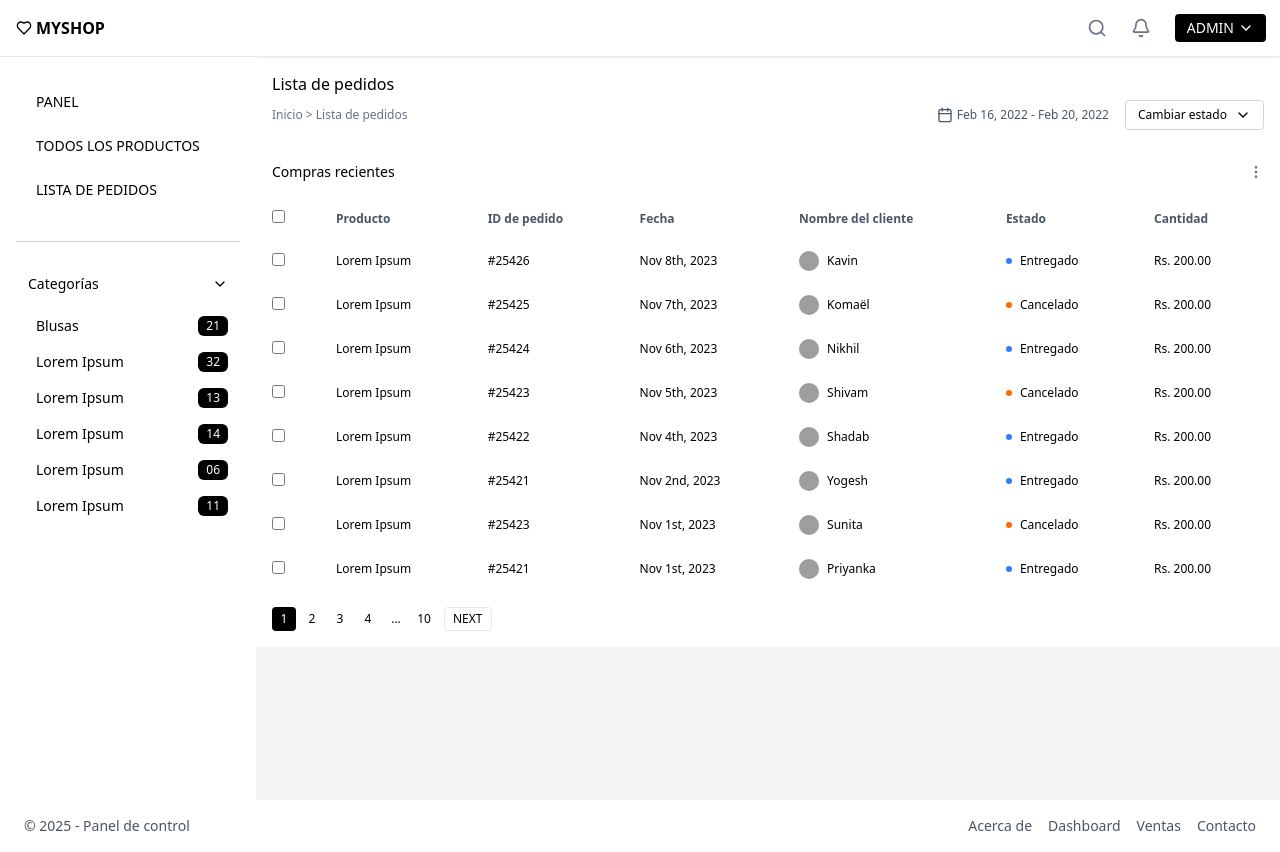
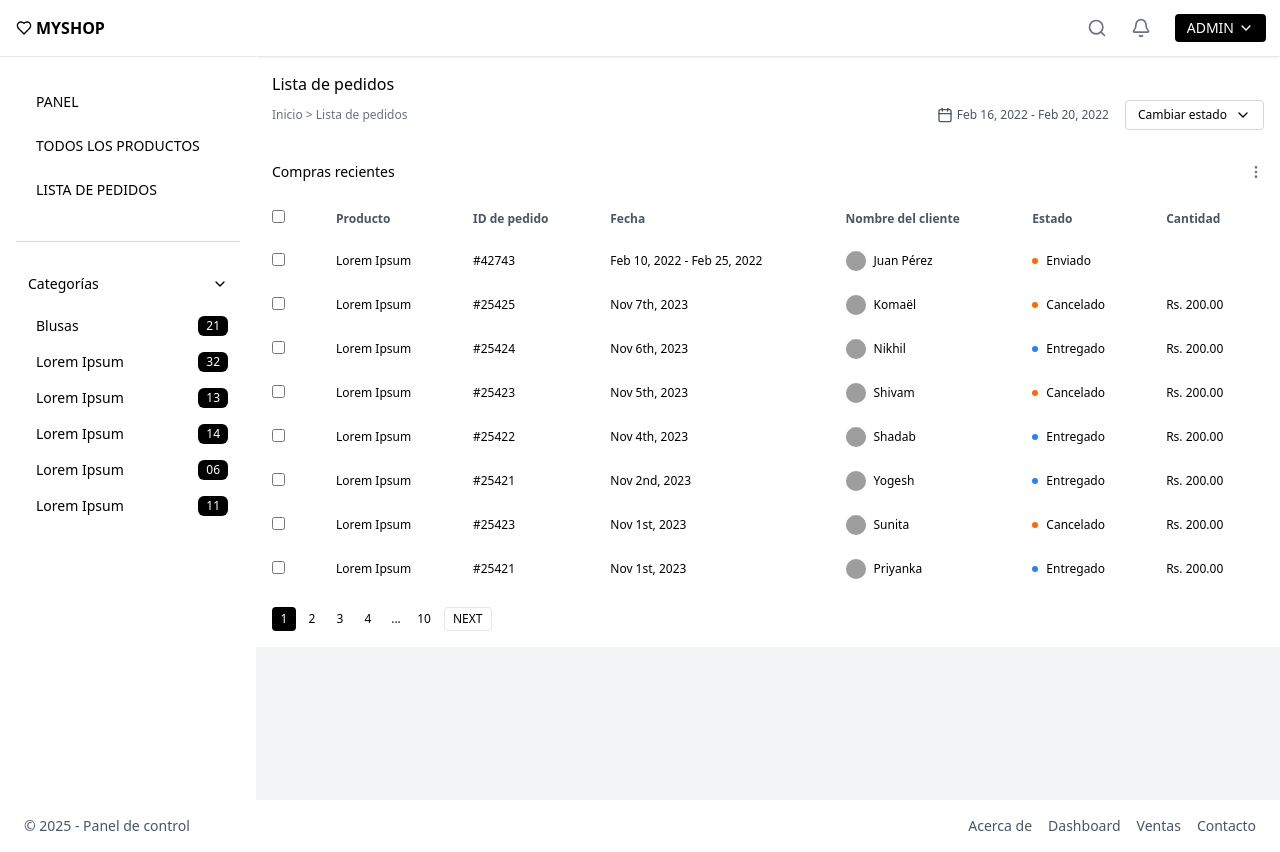
Before and after one commit to juradoger/myshopfronted, a React (Vite) app: page /admin/tabla in a window 1280 px wide. Built offline with nearby package versions, Linux system fonts and the light colour scheme; grey boxes are pictures that could not be loaded.

Commit message:
Implement admin navigation and update routes; add pedidos data structure

```diff
--- a/src/components/nav/navbar_admin.jsx
+++ b/src/components/nav/navbar_admin.jsx
@@ -5,12 +5,30 @@ import { Search, Bell, ChevronDown, Heart } from "lucide-react"
 import PopupBusquedaProducto from "../popups/admin/popupbusquedaproducto"
 import PopupNotificaciones from "../popups/admin/popupnotificaciones"
 import PopupLogout from "../popups/admin/popuplogout"
+import { useNavigate } from "react-router-dom"
 
+//const rutas = ["PANEL", "TODOS LOS PRODUCTOS", "LISTA DE PEDIDOS"]
+const rutas = [
+  {
+    title: "PANEL",
+    path: "/admin",
+  },
+  {
+    title: "TODOS LOS PRODUCTOS",
+    path: "/admin/productos",
+  },
+  {
+    title: "LISTA DE PEDIDOS",
+    path: "/admin/tabla",
+  },
+]
 const NavbarAdmin = ({ children }) => {
   const [isSidebarOpen, setIsSidebarOpen] = useState(true)
   const [isSearchOpen, setIsSearchOpen] = useState(false)
   const [isNotificationsOpen, setIsNotificationsOpen] = useState(false)
   const [isAdminOpen, setIsAdminOpen] = useState(false)
+
+  const navigate= useNavigate()
 
   const categories = [
     { name: "Blusas", count: "21" },
@@ -49,6 +67,10 @@ const NavbarAdmin = ({ children }) => {
     setIsAdminOpen(false)
   }
 
+  const navigateTo = (path) => {
+    navigate(path)
+  }
+
   return (
     <>
       {/* Sidebar */}
@@ -65,12 +87,13 @@ const NavbarAdmin = ({ children }) => {
 
         {/* Menú principal */}
         <div className="p-6 space-y-1">
-          {["PANEL", "TODOS LOS PRODUCTOS", "LISTA DE PEDIDOS"].map((item, idx) => (
+          {rutas.map((item, idx) => (
             <div
               key={idx}
               className="py-2 px-3 text-black hover:bg-black hover:text-white rounded cursor-pointer transition-colors"
+              onClick={() => navigateTo(item.path)}
             >
-              <span className="font-medium text-sm">{item}</span>
+              <span className="font-medium text-sm">{item.title}</span>
             </div>
           ))}
         </div>
--- a/src/components/nav/navbar_cliente.jsx
+++ b/src/components/nav/navbar_cliente.jsx
@@ -49,7 +49,7 @@ const NavbarCliente = ({children}) => {
     "Moda",
   ]
 
-  const filterCategories = {
+  const  filterCategories = {
     categories: [
       { name: "Ropa - Para todos los géneros", checked: false },
       { name: "Artículos, Weekenders & Complementos", checked: false },
@@ -174,7 +174,7 @@ const NavbarCliente = ({children}) => {
       </div>
 
       {/* Product Filters - Sidebar */}
-      <div className="flex flex-col md:flex-row p-4">
+      <div className="flex flex-col md:flex-row p-4 flex-1">
         <div className="w-full md:w-1/4 p-6">
           {/* Categorías */}
           <div className="mb-6">
--- /dev/null
+++ b/src/data/pedidos.js
@@ -0,0 +1,226 @@
+export const pedidos = [
+  {
+    id: "42743",
+    producto: "Lorem Ipsum",
+    fecha: "Feb 10, 2022 - Feb 25, 2022",
+    estado: "Enviado",
+    cliente: {
+      nombre: "Juan Pérez",
+      email: "juanperez@gmail.com",
+      telefono: "+51 992 231 1212",
+    },
+    envio: {
+      metodo: "Pedidos express",
+      pago: "PayPal",
+      direccion: "Clorinda Matto, Pardo Viejo, Surquillo, Lima, Perú",
+    },
+    pago: {
+      tarjeta: "** ** ** 6342",
+      titular: "Juana Pérez",
+      telefono: "+51 992 231 1212",
+    },
+    resumen: {
+      subtotal: 3201.6,
+      impuesto: 640.32,
+      descuento: 0,
+      envio: 0,
+      total: 3841.92,
+    },
+  },
+  {
+    id: "25425",
+    producto: "Lorem Ipsum",
+    fecha: "Nov 7th, 2023",
+    cliente: {
+      nombre: "Komaël",
+      avatar: "https://randomuser.me/api/portraits/men/12.jpg",
+    },
+    estado: "Cancelado",
+    cantidad: "Rs. 200.00",
+    envio: {
+      metodo: "Pedidos express",
+      pago: "PayPal",
+      direccion: "Clorinda Matto, Pardo Viejo, Surquillo, Lima, Perú",
+    },
+    pago: {
+      tarjeta: "** ** ** 6342",
+      titular: "Juana Pérez",
+      telefono: "+51 992 231 1212",
+    },
+    resumen: {
+      subtotal: 3201.6,
+      impuesto: 640.32,
+      descuento: 0,
+      envio: 0,
+      total: 3841.92,
+    },
+  },
+  {
+    id: "25424",
+    producto: "Lorem Ipsum",
+    fecha: "Nov 6th, 2023",
+    cliente: {
+      nombre: "Nikhil",
+      avatar: "https://randomuser.me/api/portraits/men/13.jpg",
+    },
+    estado: "Entregado",
+    cantidad: "Rs. 200.00",
+    envio: {
+      metodo: "Pedidos express",
+      pago: "PayPal",
+      direccion: "Clorinda Matto, Pardo Viejo, Surquillo, Lima, Perú",
+    },
+    pago: {
+      tarjeta: "** ** ** 6342",
+      titular: "Juana Pérez",
+      telefono: "+51 992 231 1212",
+    },
+    resumen: {
+      subtotal: 3201.6,
+      impuesto: 640.32,
+      descuento: 0,
+      envio: 0,
+      total: 3841.92,
+    },
+  },
+  {
+    id: "25423",
+    producto: "Lorem Ipsum",
+    fecha: "Nov 5th, 2023",
+    cliente: {
+      nombre: "Shivam",
+      avatar: "https://randomuser.me/api/portraits/men/14.jpg",
+    },
+    estado: "Cancelado",
+    cantidad: "Rs. 200.00",
+    envio: {
+      metodo: "Pedidos express",
+      pago: "PayPal",
+      direccion: "Clorinda Matto, Pardo Viejo, Surquillo, Lima, Perú",
+    },
+    pago: {
+      tarjeta: "** ** ** 6342",
+      titular: "Juana Pérez",
+      telefono: "+51 992 231 1212",
+    },
+    resumen: {
+      subtotal: 3201.6,
+      impuesto: 640.32,
+      descuento: 0,
+      envio: 0,
+      total: 3841.92,
+    },
+  },
+  {
+    id: "25422",
+    producto: "Lorem Ipsum",
+    fecha: "Nov 4th, 2023",
+    cliente: {
+      nombre: "Shadab",
+      avatar: "https://randomuser.me/api/portraits/men/15.jpg",
+    },
+    estado: "Entregado",
+    cantidad: "Rs. 200.00",
+    envio: {
+      metodo: "Pedidos express",
+      pago: "PayPal",
+      direccion: "Clorinda Matto, Pardo Viejo, Surquillo, Lima, Perú",
+    },
+    pago: {
+      tarjeta: "** ** ** 6342",
+      titular: "Juana Pérez",
+      telefono: "+51 992 231 1212",
+    },
+    resumen: {
+      subtotal: 3201.6,
+      impuesto: 640.32,
+      descuento: 0,
+      envio: 0,
+      total: 3841.92,
+    },
+  },
+  {
+    id: "25421",
+    producto: "Lorem Ipsum",
+    fecha: "Nov 2nd, 2023",
+    cliente: {
+      nombre: "Yogesh",
+      avatar: "https://randomuser.me/api/portraits/men/16.jpg",
+    },
+    estado: "Entregado",
+    cantidad: "Rs. 200.00",
+    envio: {
+      metodo: "Pedidos express",
+      pago: "PayPal",
+      direccion: "Clorinda Matto, Pardo Viejo, Surquillo, Lima, Perú",
+    },
+    pago: {
+      tarjeta: "** ** ** 6342",
+      titular: "Juana Pérez",
+      telefono: "+51 992 231 1212",
+    },
+    resumen: {
+      subtotal: 3201.6,
+      impuesto: 640.32,
+      descuento: 0,
+      envio: 0,
+      total: 3841.92,
+    },
+  },
+  {
+    id: "25423",
+    producto: "Lorem Ipsum",
+    fecha: "Nov 1st, 2023",
+    cliente: {
+      nombre: "Sunita",
+      avatar: "https://randomuser.me/api/portraits/women/11.jpg",
+    },
+    estado: "Cancelado",
+    cantidad: "Rs. 200.00",
+    envio: {
+      metodo: "Pedidos express",
+      pago: "PayPal",
+      direccion: "Clorinda Matto, Pardo Viejo, Surquillo, Lima, Perú",
+    },
+    pago: {
+      tarjeta: "** ** ** 6342",
+      titular: "Juana Pérez",
+      telefono: "+51 992 231 1212",
+    },
+    resumen: {
+      subtotal: 3201.6,
+      impuesto: 640.32,
+      descuento: 0,
+      envio: 0,
+      total: 3841.92,
+    },
+  },
+  {
+    id: "25421",
+    producto: "Lorem Ipsum",
+    fecha: "Nov 1st, 2023",
+    cliente: {
+      nombre: "Priyanka",
+      avatar: "https://randomuser.me/api/portraits/women/12.jpg",
+    },
+    estado: "Entregado",
+    cantidad: "Rs. 200.00",
+    envio: {
+      metodo: "Pedidos express",
+      pago: "PayPal",
+      direccion: "Clorinda Matto, Pardo Viejo, Surquillo, Lima, Perú",
+    },
+    pago: {
+      tarjeta: "** ** ** 6342",
+      titular: "Juana Pérez",
+      telefono: "+51 992 231 1212",
+    },
+    resumen: {
+      subtotal: 3201.6,
+      impuesto: 640.32,
+      descuento: 0,
+      envio: 0,
+      total: 3841.92,
+    },
+  },
+];
--- a/src/pages/admin/detalleventas.jsx
+++ b/src/pages/admin/detalleventas.jsx
@@ -1,47 +1,25 @@
-import { useState, useEffect } from "react"
-import { MapPin, Download, ExternalLink } from "lucide-react"
+import { useState, useEffect } from "react";
+import { MapPin, Download, ExternalLink } from "lucide-react";
+import { useParams } from "react-router-dom";
+import { pedidos } from "../../data/pedidos";
 
 export default function DetallesPedido() {
-  const [productos, setProductos] = useState([])
-  const [isLoading, setIsLoading] = useState(true)
-  const [pedido, setPedido] = useState({
-    id: "42743",
-    fecha: "Feb 10, 2022 - Feb 25, 2022",
-    estado: "Enviado",
-    cliente: {
-      nombre: "Juan Pérez",
-      email: "juanperez@gmail.com",
-      telefono: "+51 992 231 1212",
-    },
-    envio: {
-      metodo: "Pedidos express",
-      pago: "PayPal",
-      direccion: "Clorinda Matto, Pardo Viejo, Surquillo, Lima, Perú",
-    },
-    pago: {
-      tarjeta: "** ** ** 6342",
-      titular: "Juana Pérez",
-      telefono: "+51 992 231 1212",
-    },
-    resumen: {
-      subtotal: 3201.6,
-      impuesto: 640.32,
-      descuento: 0,
-      envio: 0,
-      total: 3841.92,
-    },
-  })
+  const params = useParams();
+
+  const [productos, setProductos] = useState([]);
+  const [isLoading, setIsLoading] = useState(true);
+  const [pedido, setPedido] = useState(pedidos.find((p) => p.id === params.id));
 
   useEffect(() => {
-    fetchProductos()
-  }, [])
+    fetchProductos();
+  }, []);
 
   const fetchProductos = async () => {
-    setIsLoading(true)
+    setIsLoading(true);
     try {
       // Usando la API de FakeStore como ejemplo
-      const response = await fetch("https://fakestoreapi.com/products?limit=4")
-      const data = await response.json()
+      const response = await fetch("https://fakestoreapi.com/products?limit=4");
+      const data = await response.json();
 
       // Adaptando los datos al formato que necesitamos
       const productosFormateados = data.map((item) => ({
@@ -52,13 +30,12 @@ export default function DetallesPedido() {
       }));
 
       setProductos(productosFormateados);
-
     } catch (error) {
-      console.error("Error al obtener productos:", error)
+      console.error("Error al obtener productos:", error);
     } finally {
-      setIsLoading(false)
+      setIsLoading(false);
     }
-  }
+  };
 
   return (
     <div className="bg-gray-100 min-h-screen p-6">
@@ -76,7 +53,9 @@ export default function DetallesPedido() {
             <span className="mx-2">/</span>
             <span className="text-gray-700">Detalles del pedido</span>
           </div>
-          <h1 className="text-2xl font-bold text-gray-800">Detalles de pedidos</h1>
+          <h1 className="text-2xl font-bold text-gray-800">
+            Detalles de pedidos
+          </h1>
         </div>
 
         {/* Contenido principal */}
@@ -136,7 +115,9 @@ export default function DetallesPedido() {
                 <h3 className="font-semibold">Cliente</h3>
               </div>
               <div className="space-y-1 text-sm">
-                <p className="font-medium">Nombre completo: {pedido.cliente.nombre}</p>
+                <p className="font-medium">
+                  Nombre completo: {pedido.cliente.nombre}
+                </p>
                 <p>Email: {pedido.cliente.email}</p>
                 <p>Teléfono: {pedido.cliente.telefono}</p>
               </div>
@@ -230,7 +211,10 @@ export default function DetallesPedido() {
                 <thead>
                   <tr className="text-left text-xs text-gray-500">
                     <th className="py-3 pl-4 pr-3 w-12">
-                      <input type="checkbox" className="rounded border-gray-300" />
+                      <input
+                        type="checkbox"
+                        className="rounded border-gray-300"
+                      />
                     </th>
                     <th className="py-3 px-3">Nombre del producto</th>
                     <th className="py-3 px-3">ID de pedido</th>
@@ -249,12 +233,23 @@ export default function DetallesPedido() {
                     productos.map((producto, index) => (
                       <tr key={index} className="text-sm">
                         <td className="py-4 pl-4 pr-3">
-                          <input type="checkbox" className="rounded border-gray-300" />
+                          <input
+                            type="checkbox"
+                            className="rounded border-gray-300"
+                          />
                         </td>
-                        <td className="py-4 px-3 font-medium">{producto.nombre}</td>
-                        <td className="py-4 px-3 text-gray-500">{producto.id}</td>
-                        <td className="py-4 px-3 text-center">{producto.cantidad}</td>
-                        <td className="py-4 px-3 text-right">Bs. {producto.precio}</td>
+                        <td className="py-4 px-3 font-medium">
+                          {producto.nombre}
+                        </td>
+                        <td className="py-4 px-3 text-gray-500">
+                          {producto.id}
+                        </td>
+                        <td className="py-4 px-3 text-center">
+                          {producto.cantidad}
+                        </td>
+                        <td className="py-4 px-3 text-right">
+                          Bs. {producto.precio}
+                        </td>
                       </tr>
                     ))
                   )}
@@ -293,5 +288,5 @@ export default function DetallesPedido() {
         </div>
       </div>
     </div>
-  )
+  );
 }
--- a/src/pages/admin/loginregistrar.jsx
+++ b/src/pages/admin/loginregistrar.jsx
@@ -1,6 +1,7 @@
 import { HeartCrack, HeartIcon } from "lucide-react"
 import { useState } from "react"
 import { FaGoogle, FaApple, FaFacebook } from "react-icons/fa"
+import { useNavigate } from "react-router-dom"
 
 
 const LoginRegistrar = () => {
@@ -13,6 +14,8 @@ const LoginRegistrar = () => {
   const [aceptarTerminos, setAceptarTerminos] = useState(false)
   const [isLoggedIn, setIsLoggedIn] = useState(false)
 
+  const navigate = useNavigate()
+
   // Función para cambiar entre modales
   const toggleModal = () => {
     setShowLogin(!showLogin)
@@ -23,7 +26,7 @@ const LoginRegistrar = () => {
     e.preventDefault()
     console.log("Login con:", { email, password, mantenerConectado })
     // Simulamos login exitoso
-    setIsLoggedIn(true)
+    navigate("/admin")
   }
 
   // Función para manejar el registro
--- a/src/pages/admin/tablaproductos.jsx
+++ b/src/pages/admin/tablaproductos.jsx
@@ -1,101 +1,15 @@
-import { useState } from "react"
-import { MoreVertical } from "lucide-react"
+import { useState } from "react";
+import { MoreVertical } from "lucide-react";
+import { useNavigate } from "react-router-dom";
+import { pedidos as pedidosDB } from "../../data/pedidos";
 
 const TablaProductos = () => {
+  const [pedidos, setPedidos] = useState(pedidosDB);
 
-  const [pedidos, setPedidos] = useState([
-    {
-      id: "#25426",
-      producto: "Lorem Ipsum",
-      fecha: "Nov 8th, 2023",
-      cliente: {
-        nombre: "Kavin",
-        avatar: "https://randomuser.me/api/portraits/men/11.jpg",
-      },
-      estado: "Entregado",
-      cantidad: "Rs. 200.00",
-    },
-    {
-      id: "#25425",
-      producto: "Lorem Ipsum",
-      fecha: "Nov 7th, 2023",
-      cliente: {
-        nombre: "Komaël",
-        avatar: "https://randomuser.me/api/portraits/men/12.jpg",
-      },
-      estado: "Cancelado",
-      cantidad: "Rs. 200.00",
-    },
-    {
-      id: "#25424",
-      producto: "Lorem Ipsum",
-      fecha: "Nov 6th, 2023",
-      cliente: {
-        nombre: "Nikhil",
-        avatar: "https://randomuser.me/api/portraits/men/13.jpg",
-      },
-      estado: "Entregado",
-      cantidad: "Rs. 200.00",
-    },
-    {
-      id: "#25423",
-      producto: "Lorem Ipsum",
-      fecha: "Nov 5th, 2023",
-      cliente: {
-        nombre: "Shivam",
-        avatar: "https://randomuser.me/api/portraits/men/14.jpg",
-      },
-      estado: "Cancelado",
-      cantidad: "Rs. 200.00",
-    },
-    {
-      id: "#25422",
-      producto: "Lorem Ipsum",
-      fecha: "Nov 4th, 2023",
-      cliente: {
-        nombre: "Shadab",
-        avatar: "https://randomuser.me/api/portraits/men/15.jpg",
-      },
-      estado: "Entregado",
-      cantidad: "Rs. 200.00",
-    },
-    {
-      id: "#25421",
-      producto: "Lorem Ipsum",
-      fecha: "Nov 2nd, 2023",
-      cliente: {
-        nombre: "Yogesh",
-        avatar: "https://randomuser.me/api/portraits/men/16.jpg",
-      },
-      estado: "Entregado",
-      cantidad: "Rs. 200.00",
-    },
-    {
-      id: "#25423",
-      producto: "Lorem Ipsum",
-      fecha: "Nov 1st, 2023",
-      cliente: {
-        nombre: "Sunita",
-        avatar: "https://randomuser.me/api/portraits/women/11.jpg",
-      },
-      estado: "Cancelado",
-      cantidad: "Rs. 200.00",
-    },
-    {
-      id: "#25421",
-      producto: "Lorem Ipsum",
-      fecha: "Nov 1st, 2023",
-      cliente: {
-        nombre: "Priyanka",
-        avatar: "https://randomuser.me/api/portraits/women/12.jpg",
-      },
-      estado: "Entregado",
-      cantidad: "Rs. 200.00",
-    },
-  ])
+  const navigate = useNavigate();
 
-  const startDate = "Feb 16, 2022"
-  const endDate = "Feb 20, 2022"
+  const startDate = "Feb 16, 2022";
+  const endDate = "Feb 20, 2022";
 
   return (
     <div className="bg-gray-100">
@@ -124,7 +38,14 @@ const TablaProductos = () => {
                     strokeLinejoin="round"
                     className="mr-1"
                   >
-                    <rect x="3" y="4" width="18" height="18" rx="2" ry="2"></rect>
+                    <rect
+                      x="3"
+                      y="4"
+                      width="18"
+                      height="18"
+                      rx="2"
+                      ry="2"
+                    ></rect>
                     <line x1="16" y1="2" x2="16" y2="6"></line>
                     <line x1="8" y1="2" x2="8" y2="6"></line>
                     <line x1="3" y1="10" x2="21" y2="10"></line>
@@ -154,7 +75,6 @@ const TablaProductos = () => {
           </div>
         </div>
 
-
         <div className="px-4 pb-4 mt-4">
           <div className="flex justify-between items-center mb-4">
             <h2 className="font-medium text-sm">Compras recientes</h2>
@@ -163,13 +83,15 @@ const TablaProductos = () => {
             </button>
           </div>
 
-
           <div className="overflow-x-auto">
             <table className="w-full">
               <thead>
                 <tr className="text-xs text-gray-600">
                   <th className="py-3 pr-4 text-left w-12">
-                    <input type="checkbox" className="rounded border-gray-300" />
+                    <input
+                      type="checkbox"
+                      className="rounded border-gray-300"
+                    />
                   </th>
                   <th className="py-3 px-4 text-left">Producto</th>
                   <th className="py-3 px-4 text-left">ID de pedido</th>
@@ -183,10 +105,18 @@ const TablaProductos = () => {
                 {pedidos.map((pedido, index) => (
                   <tr key={index} className="text-xs">
                     <td className="py-3 pr-4">
-                      <input type="checkbox" className="rounded border-gray-300" />
+                      <input
+                        type="checkbox"
+                        className="rounded border-gray-300"
+                      />
                     </td>
                     <td className="py-3 px-4">{pedido.producto}</td>
-                    <td className="py-3 px-4">{pedido.id}</td>
+                    <td
+                      className="py-3 px-4"
+                      onClick={() => navigate(`/admin/detalle/${pedido.id}`)}
+                    >
+                      #{pedido.id}
+                    </td>
                     <td className="py-3 px-4">{pedido.fecha}</td>
                     <td className="py-3 px-4">
                       <div className="flex items-center gap-2">
@@ -202,7 +132,9 @@ const TablaProductos = () => {
                       <div className="flex items-center">
                         <span
                           className={`w-1.5 h-1.5 rounded-full mr-2 ${
-                            pedido.estado === "Entregado" ? "bg-blue-500" : "bg-orange-500"
+                            pedido.estado === "Entregado"
+                              ? "bg-blue-500"
+                              : "bg-orange-500"
                           }`}
                         ></span>
                         <span>{pedido.estado}</span>
@@ -219,11 +151,21 @@ const TablaProductos = () => {
               <button className="w-6 h-6 flex items-center justify-center rounded bg-black text-white text-xs">
                 1
               </button>
-              <button className="w-6 h-6 flex items-center justify-center rounded hover:bg-gray-100 text-xs">2</button>
-              <button className="w-6 h-6 flex items-center justify-center rounded hover:bg-gray-100 text-xs">3</button>
-              <button className="w-6 h-6 flex items-center justify-center rounded hover:bg-gray-100 text-xs">4</button>
-              <span className="w-6 h-6 flex items-center justify-center text-xs">...</span>
-              <button className="w-6 h-6 flex items-center justify-center rounded hover:bg-gray-100 text-xs">10</button>
+              <button className="w-6 h-6 flex items-center justify-center rounded hover:bg-gray-100 text-xs">
+                2
+              </button>
+              <button className="w-6 h-6 flex items-center justify-center rounded hover:bg-gray-100 text-xs">
+                3
+              </button>
+              <button className="w-6 h-6 flex items-center justify-center rounded hover:bg-gray-100 text-xs">
+                4
+              </button>
+              <span className="w-6 h-6 flex items-center justify-center text-xs">
+                ...
+              </span>
+              <button className="w-6 h-6 flex items-center justify-center rounded hover:bg-gray-100 text-xs">
+                10
+              </button>
               <button className="px-2 h-6 flex items-center justify-center rounded border border-gray-200 text-xs ml-1">
                 NEXT
               </button>
@@ -232,7 +174,7 @@ const TablaProductos = () => {
         </div>
       </div>
     </div>
-  )
-}
+  );
+};
 
-export default TablaProductos
+export default TablaProductos;
--- a/src/pages/cliente/inicio.jsx
+++ b/src/pages/cliente/inicio.jsx
@@ -44,7 +44,7 @@ export default function Inicio() {
       </div>
 
       {/* Comprar por categoría */}
-      <div className="container mx-auto py-12 px-4">
+      <div className="py-12 px-4">
         <h2 className="text-2xl font-medium text-center mb-8">Comprar por categoría</h2>
         <div className="grid grid-cols-2 md:grid-cols-3 lg:grid-cols-6 gap-4">
           {homeImages.categories.map((category, index) => (
@@ -63,7 +63,7 @@ export default function Inicio() {
       </div>
 
       {/* Categorías Populares */}
-      <div className="container mx-auto py-8 px-4 mb-12">
+      <div className="py-8 px-4 mb-12">
         <h2 className="text-xl font-medium mb-6">Categorías Populares</h2>
         <div className="grid grid-cols-1 sm:grid-cols-2 lg:grid-cols-4 gap-4">
           {homeImages.popular.map((category, index) => (
--- a/src/routes/routes.jsx
+++ b/src/routes/routes.jsx
@@ -17,24 +17,27 @@ export function MisRutas() {
   return (
     <BrowserRouter>
       <Routes>
-        <Route path="/" element={<ClientLayout/>} >
-          <Route path="checkout" element={<Checkout/>} />
+        <Route path="/" element={<ClientLayout />}>
+          <Route path="checkout" element={<Checkout />} />
           {/* Rutas anidadas dentro del ClientLayout */}
-          <Route path="/" element={<Inicio/>} />
-          <Route path="/catalogo" element={<Catalogo/>}/>
-          <Route path="/detalleproducto" element={<DetalleProducto />}/>
+          <Route path="/" element={<Inicio />} />
+          <Route path="/catalogo" element={<Catalogo />} />
+          <Route path="/detalleproducto" element={<DetalleProducto />} />
+        </Route>
 
+        <Route path="/login" element={<LoginRegistrar />} />
 
-        </Route>
         <Route path="/admin" element={<AdminLayout />}>
           {/* Rutas anidadas dentro del AdminLayout */}
+          <Route path="" element={<Dashboard />} />
           <Route path="productos" element={<Productos />} />
-          <Route path="login" element={<LoginRegistrar/>} />
-          <Route path="/admin/inicio" element={<Dashboard />} />
-          <Route path="/admin/actualizarproducto" element={<ActualizarProducto />} />
-          <Route path="/admin/insertarproducto" element={<Insertar />} />
-          <Route path="/admin/detalle" element={<DetallesPedido/>}/>
-          <Route path="/admin/tabla" element={<TablaProductos />}/>
+          <Route
+            path="actualizarproducto"
+            element={<ActualizarProducto />}
+          />
+          <Route path="insertarproducto" element={<Insertar />} />
+          <Route path="detalle/:id" element={<DetallesPedido />} />
+          <Route path="tabla" element={<TablaProductos />} />
           {/* Otras rutas de admin */}
         </Route>
       </Routes>
```
